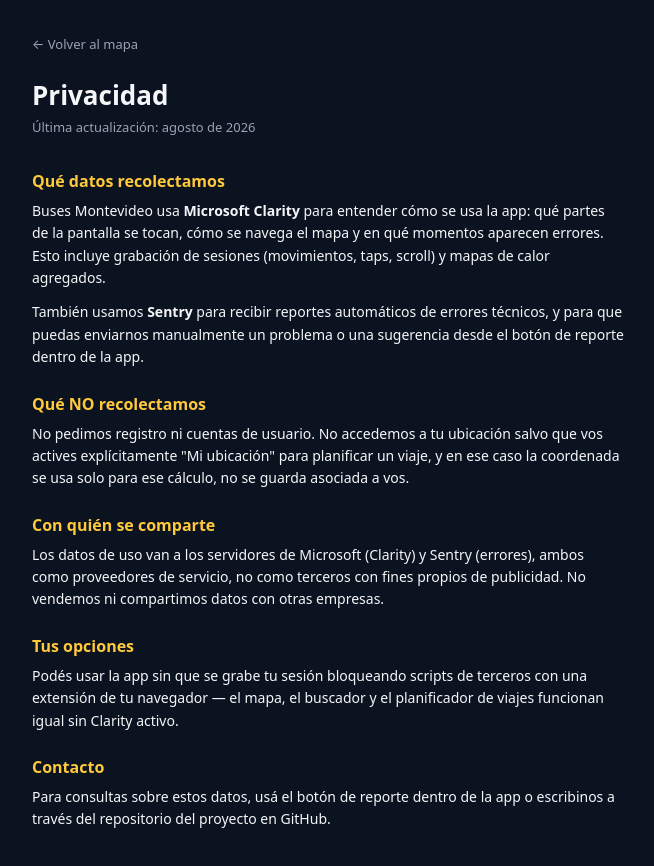
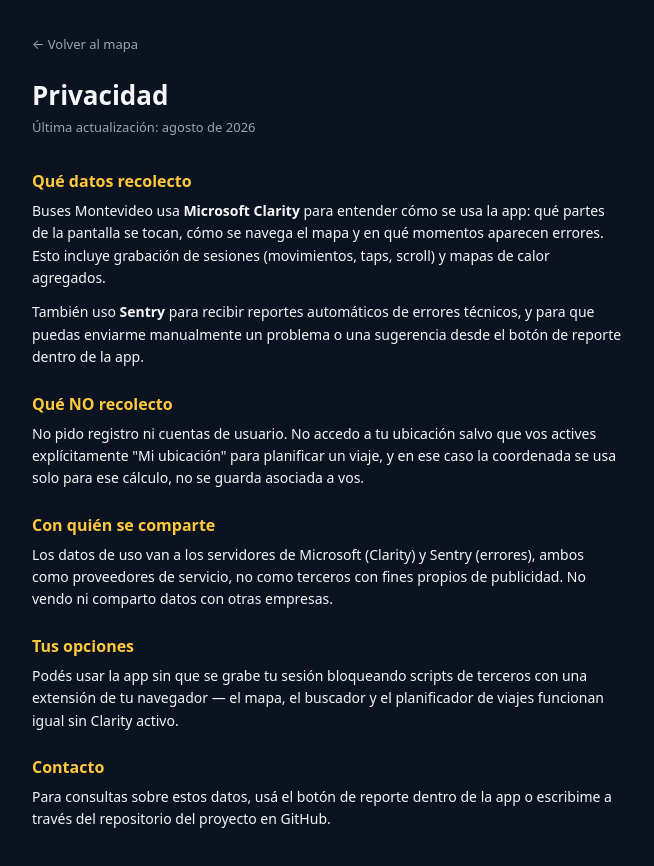
Before and after one commit to lucasramosuy/app-stm, a SvelteKit app: page /privacidad in a window 1280 px wide. Shown: the top 866 px of the page, without its empty margins (312-966 px from the left). Built offline with nearby package versions, Linux system fonts and the light colour scheme.

Commit message:
Copy en primera persona en privacidad

```diff
--- a/src/routes/privacidad/+page.svelte
+++ b/src/routes/privacidad/+page.svelte
@@ -9,7 +9,7 @@
 	<p class="updated">Última actualización: agosto de 2026</p>
 
 	<section>
-		<h2>Qué datos recolectamos</h2>
+		<h2>Qué datos recolecto</h2>
 		<p>
 			Buses Montevideo usa <strong>Microsoft Clarity</strong> para entender cómo
 			se usa la app: qué partes de la pantalla se tocan, cómo se navega el mapa
@@ -17,16 +17,16 @@
 			(movimientos, taps, scroll) y mapas de calor agregados.
 		</p>
 		<p>
-			También usamos <strong>Sentry</strong> para recibir reportes automáticos
-			de errores técnicos, y para que puedas enviarnos manualmente un problema
+			También uso <strong>Sentry</strong> para recibir reportes automáticos
+			de errores técnicos, y para que puedas enviarme manualmente un problema
 			o una sugerencia desde el botón de reporte dentro de la app.
 		</p>
 	</section>
 
 	<section>
-		<h2>Qué NO recolectamos</h2>
+		<h2>Qué NO recolecto</h2>
 		<p>
-			No pedimos registro ni cuentas de usuario. No accedemos a tu ubicación
+			No pido registro ni cuentas de usuario. No accedo a tu ubicación
 			salvo que vos actives explícitamente "Mi ubicación" para planificar un
 			viaje, y en ese caso la coordenada se usa solo para ese cálculo, no se
 			guarda asociada a vos.
@@ -38,7 +38,7 @@
 		<p>
 			Los datos de uso van a los servidores de Microsoft (Clarity) y Sentry (errores),
 			ambos como proveedores de servicio, no como terceros con fines propios de
-			publicidad. No vendemos ni compartimos datos con otras empresas.
+			publicidad. No vendo ni comparto datos con otras empresas.
 		</p>
 	</section>
 
@@ -55,7 +55,7 @@
 		<h2>Contacto</h2>
 		<p>
 			Para consultas sobre estos datos, usá el botón de reporte dentro de la
-			app o escribinos a través del repositorio del proyecto en GitHub.
+			app o escribime a través del repositorio del proyecto en GitHub.
 		</p>
 	</section>
 </main>
```
